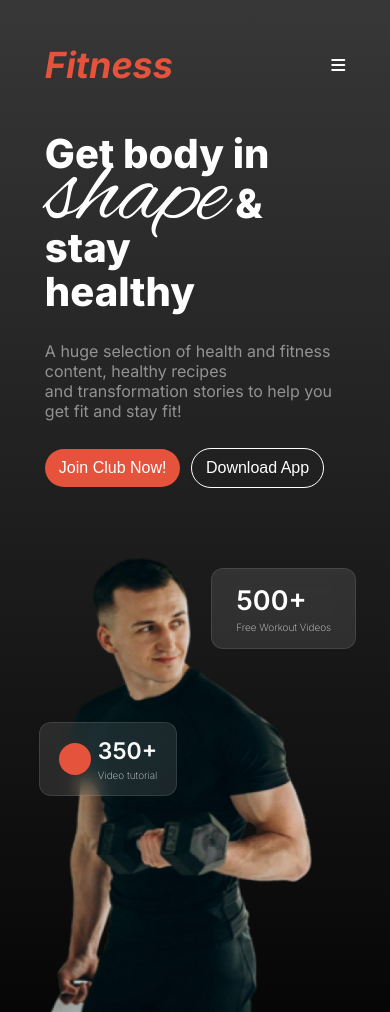
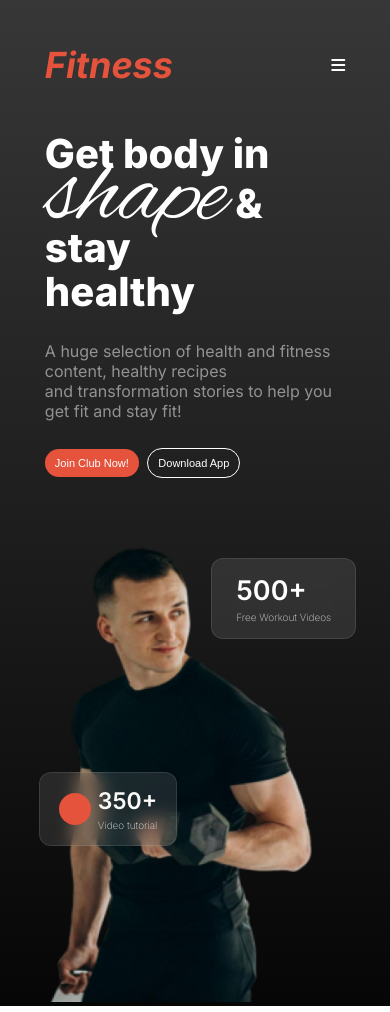
Before and after one commit to Hafiz-Al-Shams/B10A2, a plain HTML site: page index.html in a window 390 px wide. Drawn offline with Linux system fonts and the light colour scheme.

Commit message:
small change in header responsiveness done

```diff
--- a/style.css
+++ b/style.css
@@ -223,8 +223,10 @@ header>.banner button:hover {
     }
 
     header>.banner button {
-        padding: 10px 14px;
-        margin-right: 6px;
+        padding: 8px 10px;
+        margin-right: 4px;
+        font-size: 11px;
+        font-weight: 400;
     }
 
     .banner img {
@@ -250,7 +252,7 @@ header>.banner button:hover {
 
     .banner .card-2 {
         left: -6px;
-        bottom: 220px;
+        bottom: 160px;
         padding: 14px 19px;
     }
 
```
